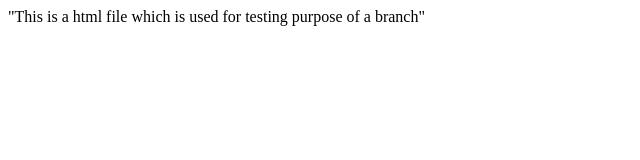
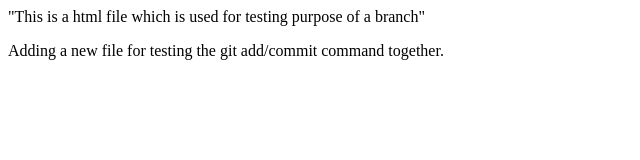
Before and after one commit to Gireeshp178/New_repo_branch, a plain HTML site: page index.html in a window 1280 px wide. Shown: the whole page, without its empty margins (0-640 px from the left). Drawn offline with Linux system fonts and the light colour scheme.

Commit message:
Adding new line on indexfile

```diff
--- a/index.html
+++ b/index.html
@@ -4,6 +4,7 @@
 <body>
 <Div>
 <p>"This is a html file which is used for testing purpose of a branch"</p>
+<p>Adding a new file for testing the git add/commit command together.</p>
 </Div>
 </body>
 </html>
```
